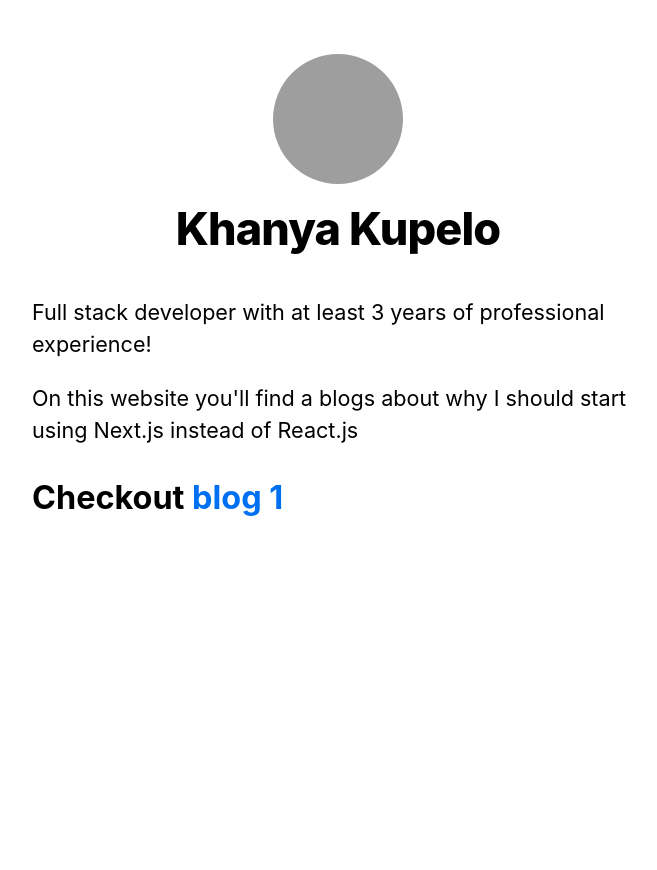
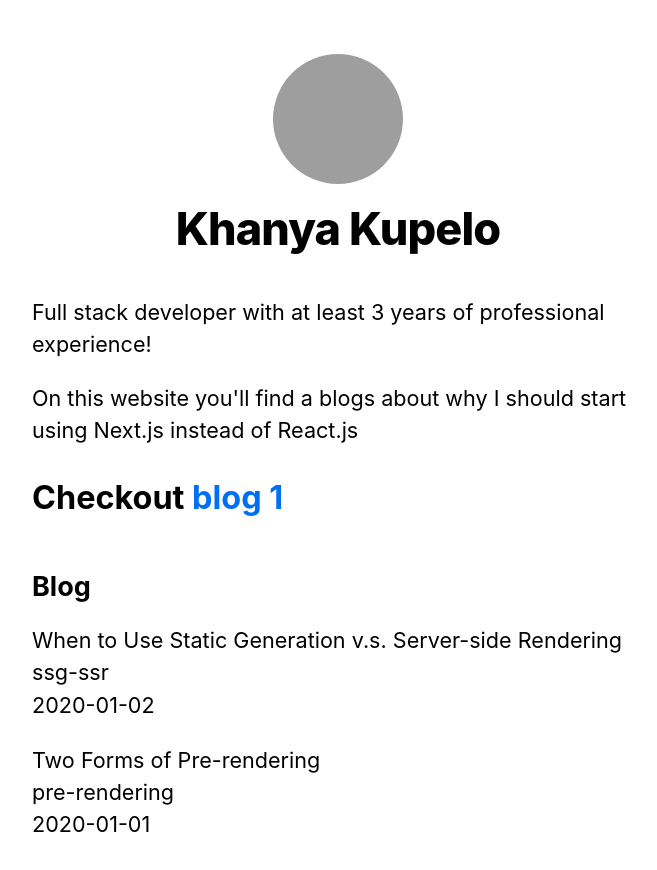
Before and after one commit to khanyakupelo1/nextjs-blog, a Next.js app: page / in a window 1280 px wide. Shown: the top 870 px of the page, without its empty margins (302-959 px from the left). Before the commit the page ends 800 px from the top, so only its background shows below. Built offline with nearby package versions, Linux system fonts and the light colour scheme; grey boxes are pictures that could not be loaded.

Commit message:
adds pre-rendering and data fetching

```diff
--- /dev/null
+++ b/lib/posts.js
@@ -0,0 +1,37 @@
+import fs from 'fs';
+import path from 'path';
+import matter from 'gray-matter';
+
+const postsDirectory = path.join(process.cwd(), 'posts');
+
+export function getSortedPostsData() {
+    // Get file names under /posts
+    const fileNames = fs.readdirSync(postsDirectory);
+    const allPostsData = fileNames.map((fileName) => {
+        // Remove ".md" from file name to get id
+        const id = fileName.replace(/\.md$/, '');
+
+        // Read markdown file as string
+        const fullPath = path.join(postsDirectory, fileName);
+        const fileContents = fs.readFileSync(fullPath, 'utf8');
+
+        // Use gray-matter to parse the post metadata section
+        const matterResult = matter(fileContents);
+
+        // Combine the data with the id
+        return {
+            id,
+            ...matterResult.data,
+        };
+    });
+    // Sort posts by date
+    return allPostsData.sort(({ date: a }, { date: b }) => {
+        if (a < b) {
+            return 1;
+        } else if (a > b) {
+            return -1;
+        } else {
+            return 0;
+        }
+    });
+}
--- a/package.json
+++ b/package.json
@@ -6,6 +6,7 @@
     "start": "next start"
   },
   "dependencies": {
+    "gray-matter": "^4.0.3",
     "next": "latest",
     "react": "18.2.0",
     "react-dom": "18.2.0"
--- a/pages/index.js
+++ b/pages/index.js
@@ -2,8 +2,21 @@
 import Link from 'next/link';
 import Layout, { siteTitle } from '../components/layout';
 import utilStyles from '../styles/utils.module.css';
+import { getSortedPostsData } from '../lib/posts';
 
-export default function Home() {
+
+export async function getStaticProps() {
+  const allPostsData = getSortedPostsData();
+  return {
+    props: {
+      allPostsData,
+    },
+  };
+}
+
+
+export default function Home({ allPostsData }) {
+
   return (
     <Layout home>
       <Head>
@@ -21,6 +34,21 @@
           Checkout <Link href="/posts/first-post">blog 1</Link>
         </h1>
 
+        <section className={`${utilStyles.headingMd} ${utilStyles.padding1px}`}>
+          <h2 className={utilStyles.headingLg}>Blog</h2>
+          <ul className={utilStyles.list}>
+            {allPostsData.map(({ id, date, title }) => (
+              <li className={utilStyles.listItem} key={id}>
+                {title}
+                <br />
+                {id}
+                <br />
+                {date}
+              </li>
+            ))}
+          </ul>
+        </section>
+
 
 
       </section>
--- /dev/null
+++ b/posts/pre-rendering.md
@@ -0,0 +1,11 @@
+---
+title: 'Two Forms of Pre-rendering'
+date: '2020-01-01'
+---
+
+Next.js has two forms of pre-rendering: **Static Generation** and **Server-side Rendering**. The difference is in **when** it generates the HTML for a page.
+
+- **Static Generation** is the pre-rendering method that generates the HTML at **build time**. The pre-rendered HTML is then _reused_ on each request.
+- **Server-side Rendering** is the pre-rendering method that generates the HTML on **each request**.
+
+Importantly, Next.js let's you **choose** which pre-rendering form to use for each page. You can create a "hybrid" Next.js app by using Static Generation for most pages and using Server-side Rendering for others.
--- /dev/null
+++ b/posts/ssg-ssr.md
@@ -0,0 +1,19 @@
+---
+title: 'When to Use Static Generation v.s. Server-side Rendering'
+date: '2020-01-02'
+---
+
+We recommend using **Static Generation** (with and without data) whenever possible because your page can be built once and served by CDN, which makes it much faster than having a server render the page on every request.
+
+You can use Static Generation for many types of pages, including:
+
+- Marketing pages
+- Blog posts
+- E-commerce product listings
+- Help and documentation
+
+You should ask yourself: "Can I pre-render this page **ahead** of a user's request?" If the answer is yes, then you should choose Static Generation.
+
+On the other hand, Static Generation is **not** a good idea if you cannot pre-render a page ahead of a user's request. Maybe your page shows frequently updated data, and the page content changes on every request.
+
+In that case, you can use **Server-Side Rendering**. It will be slower, but the pre-rendered page will always be up-to-date. Or you can skip pre-rendering and use client-side JavaScript to populate data.
```
Also changed, not shown: 1 other file (tests, documents, lock files or other folders).
